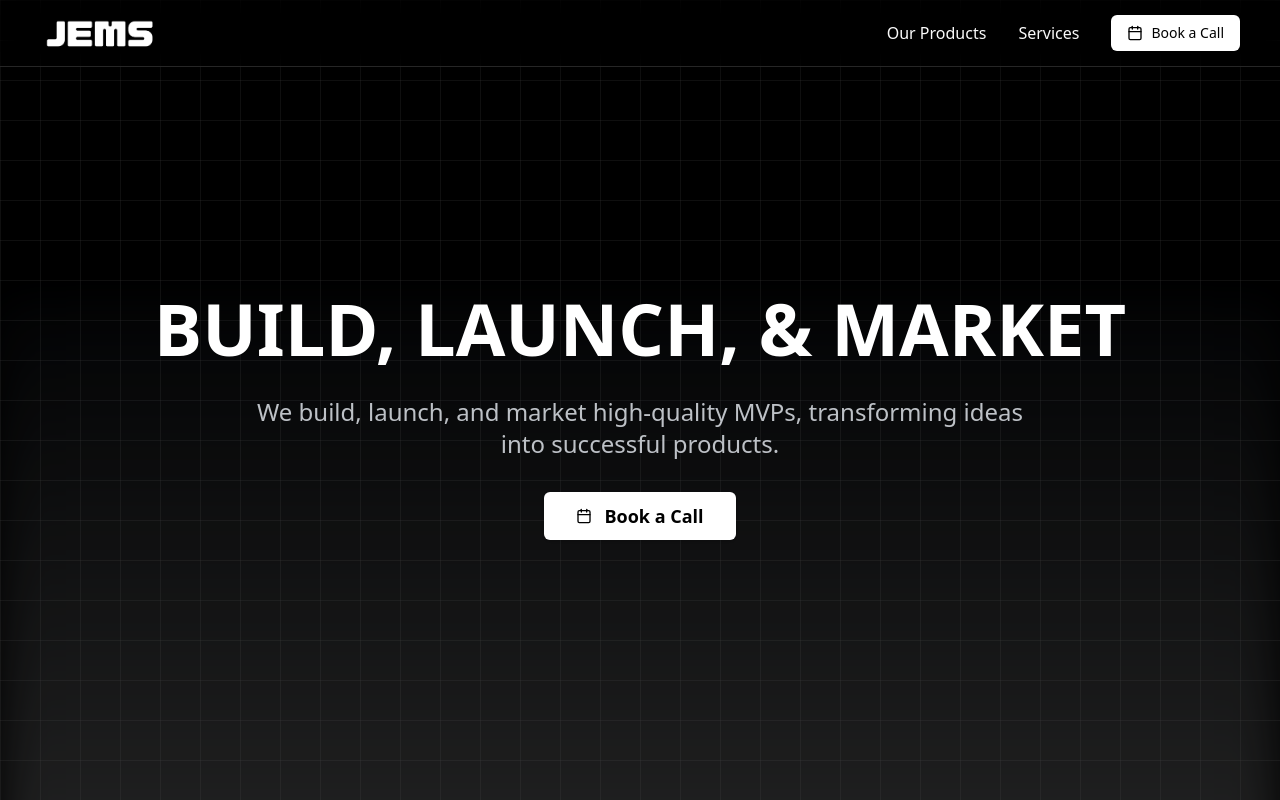
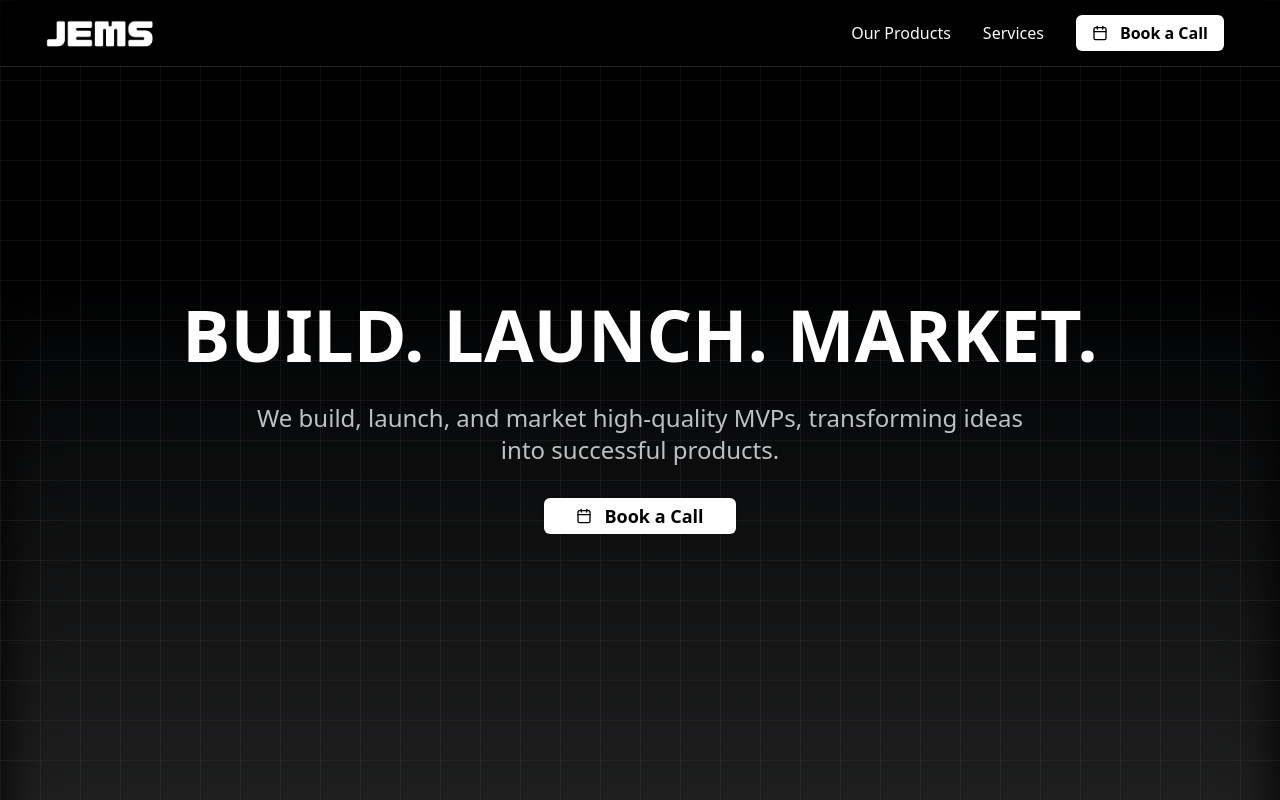
Before and after one commit to isonikrish/jemslabs, a Next.js app: page / in a window 1280 px wide. Shown: the top 800 px of the page. Built offline with nearby package versions, Linux system fonts and the light colour scheme.

Commit message:
feat: google-analytics

```diff
--- a/package.json
+++ b/package.json
@@ -9,12 +9,13 @@
     "lint": "next lint"
   },
   "dependencies": {
+    "@next/third-parties": "^15.2.3",
     "@radix-ui/react-accordion": "^1.2.3",
     "@radix-ui/react-slot": "^1.1.2",
     "class-variance-authority": "^0.7.1",
     "clsx": "^2.1.1",
     "lucide-react": "^0.479.0",
-    "next": "15.2.2",
+    "next": "^15.2.2",
     "react": "^19.0.0",
     "react-dom": "^19.0.0",
     "react-icons": "^5.5.0",
--- a/src/app/layout.tsx
+++ b/src/app/layout.tsx
@@ -3,7 +3,7 @@ import { Geist, Geist_Mono } from "next/font/google";
 import "./globals.css";
 import Navbar from "@/components/Navbar";
 import Footer from "@/components/Footer";
-
+import {GoogleAnalytics} from '@next/third-parties/google'
 const geistSans = Geist({
   variable: "--font-geist-sans",
   subsets: ["latin"],
@@ -77,12 +77,18 @@ export default function RootLayout({
     <html lang="en" className="dark">
       <head>
         <meta name="keywords" content="MVP development, website development services, professional web development, SaaS application development, Next.js web development, React web development, AI-powered web solutions, startup product development, frontend and backend development, responsive web design" />
+        <meta name="twitter:card" content="summary_large_image" />
+        <meta name="twitter:site" content="@jems_labs" />
+        <meta name="twitter:title" content="Jems Labs - Build, Launch, and Market Your MVP" />
+        <meta name="twitter:description" content="Transform your startup ideas into successful products with Jems Labs. We build, launch, and market high-quality MVPs with cutting-edge technology." />
+        <meta name="twitter:image" content="https://jemslabs.xyz/og-image.png" />
       </head>
       <body className={`${geistSans.variable} ${geistMono.variable} `}>
         <Navbar />
         <div>{children}</div>
         <Footer />
       </body>
+      <GoogleAnalytics gaId={process.env.NEXT_PUBLIC_GOOGLE_ANALYTICS!}/>
     </html>
   );
 }
--- /dev/null
+++ b/src/components/BookACall.tsx
@@ -0,0 +1,33 @@
+"use client";
+
+import { Button } from "@/components/ui/button";
+import { Calendar } from "lucide-react";
+import { sendGAEvent } from "@next/third-parties/google";
+import { useRouter } from "next/navigation";
+
+function BookACall({ paddingX, paddingY, textSize }: { paddingX: number, paddingY: number, textSize: string }) {
+    const router = useRouter();
+
+    const handleButtonClick = () => {
+
+        sendGAEvent("click", {
+            event_category: "Engagement",
+            event_label: "Book a Call",
+            value: 1,
+        });
+        setTimeout(() => {
+            router.push("https://cal.com/isonikrish/book");
+        }, 500);
+    };
+
+    return (
+        <Button
+            className={`px-${paddingX} py-${paddingY} text-${textSize} font-semibold rounded-md flex items-center space-x-1`}
+            onClick={handleButtonClick}>
+            <Calendar className="w-5 h-5" />
+            <span>Book a Call</span>
+        </Button>
+    );
+}
+
+export default BookACall;
--- a/src/components/Hero.tsx
+++ b/src/components/Hero.tsx
@@ -1,7 +1,7 @@
-import { Button } from "@/components/ui/button";
-import { Calendar } from "lucide-react";
+
 import { Orbitron } from "next/font/google";
 import React from "react";
+import BookACall from "./BookACall";
 
 const cosmicOcto = Orbitron({
   subsets: ["latin"],
@@ -19,22 +19,20 @@ function Hero() {
       <div className="absolute inset-x-0 top-1/3 w-full h-full bg-gradient-to-b from-gray-800/10 to-[#545454]/70 blur-xl opacity-80 rounded-xl"></div>
 
       <div className="relative flex flex-col items-center justify-center space-y-8">
-        <h1 className="text-5xl sm:text-4xl md:text-5xl lg:text-6xl xl:text-7xl text-white font-bold ">
-          BUILD, LAUNCH, & MARKET
+        <h1 className="text-5xl sm:text-4xl md:text-5xl lg:text-6xl xl:text-7xl text-white font-bold text-center">
+          <span className="text-left">
+            BUILD. LAUNCH. MARKET.
+          </span>
         </h1>
+
+
 
         <p className="text-xl sm:text-lg md:text-xl lg:text-2xl opacity-90 font-light leading-relaxed max-w-3xl text-gray-300">
           We build, launch, and market high-quality MVPs, transforming ideas into
           successful products.
         </p>
 
-        <div className="flex items-center justify-center gap-6">
-          <a href="https://cal.com/isonikrish/book" target="_blank" rel="noopener noreferrer">
-            <Button className="px-8 py-6 text-lg font-semibold rounded-md flex items-center space-x-1">
-              <Calendar className="w-5 h-5" /> <span>Book a Call</span>
-            </Button>
-          </a>
-        </div>
+        <BookACall paddingX={8} paddingY={6} textSize={"lg"}/>
       </div>
     </div>
   );
--- a/src/components/Navbar.tsx
+++ b/src/components/Navbar.tsx
@@ -1,8 +1,9 @@
 "use client";
 import { useState } from "react";
 import Image from "next/image";
-import { Button } from "./ui/button";
-import { Calendar, Menu, X } from "lucide-react";
+
+import { Menu, X } from "lucide-react";
+import BookACall from "./BookACall";
 
 function Navbar() {
   const [menuOpen, setMenuOpen] = useState(false);
@@ -36,12 +37,10 @@ function Navbar() {
           >
             Services
           </li>
-          <a href="https://cal.com/isonikrish/book" target="_blank" rel="noopener noreferrer">
-            <Button className="ml-4 flex items-center gap-2">
-              <Calendar size={16} />
-              Book a Call
-            </Button>
-          </a>
+          <li className="px-4">
+            <BookACall paddingX={4} paddingY={4} textSize={"md"} />
+          </li>
+
         </ul>
       </div>
       <div className="md:hidden">
@@ -50,7 +49,7 @@ function Navbar() {
         </button>
       </div>
       {menuOpen && (
-        <div className="absolute top-16 left-0 w-full bg-black/80 backdrop-blur-md p-6 md:hidden">
+        <div className="absolute top-16 left-0 w-full bg-black/90 backdrop-blur-lg p-6 md:hidden border-b-4">
           <ul className="flex flex-col gap-4 items-center text-white">
             <li className="cursor-pointer hover:underline border-b w-full py-3" onClick={() => scrollToSection("products")}>
               Our Products
@@ -58,12 +57,10 @@ function Navbar() {
             <li className="cursor-pointer hover:underline border-b w-full py-3" onClick={() => scrollToSection("services")}>
               Services
             </li>
-            <a href="https://cal.com/isonikrish/book" target="_blank" rel="noopener noreferrer" className="w-full">
-              <Button className="flex items-center gap-2">
-                <Calendar size={16} />
-                Book a Call
-              </Button>
-            </a>
+
+            <li className="w-full">
+              <BookACall paddingX={4} paddingY={4} textSize={"md"} />
+            </li>
           </ul>
         </div>
       )}
```
Also changed, not shown: 1 other file (tests, documents, lock files or other folders).
